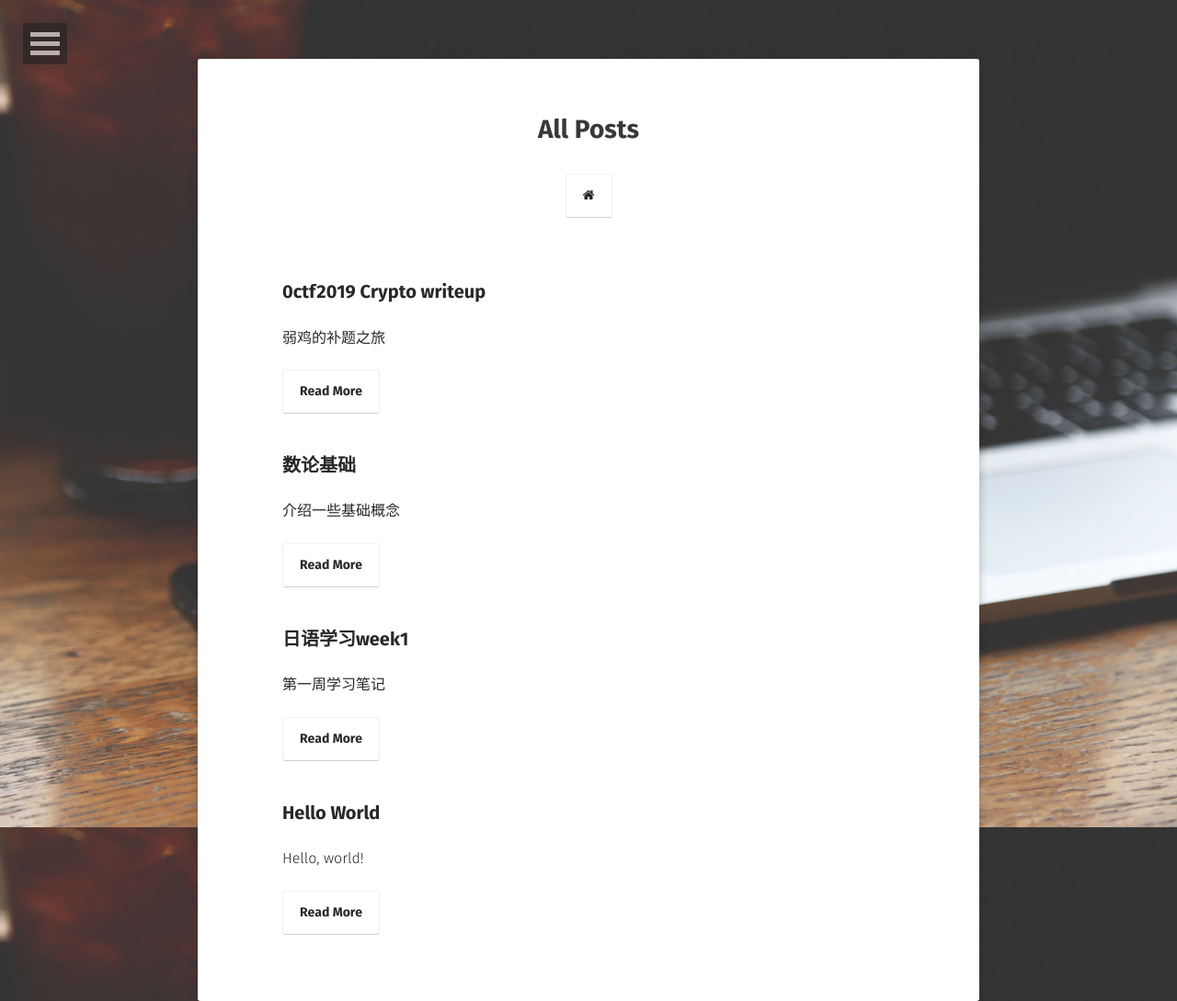
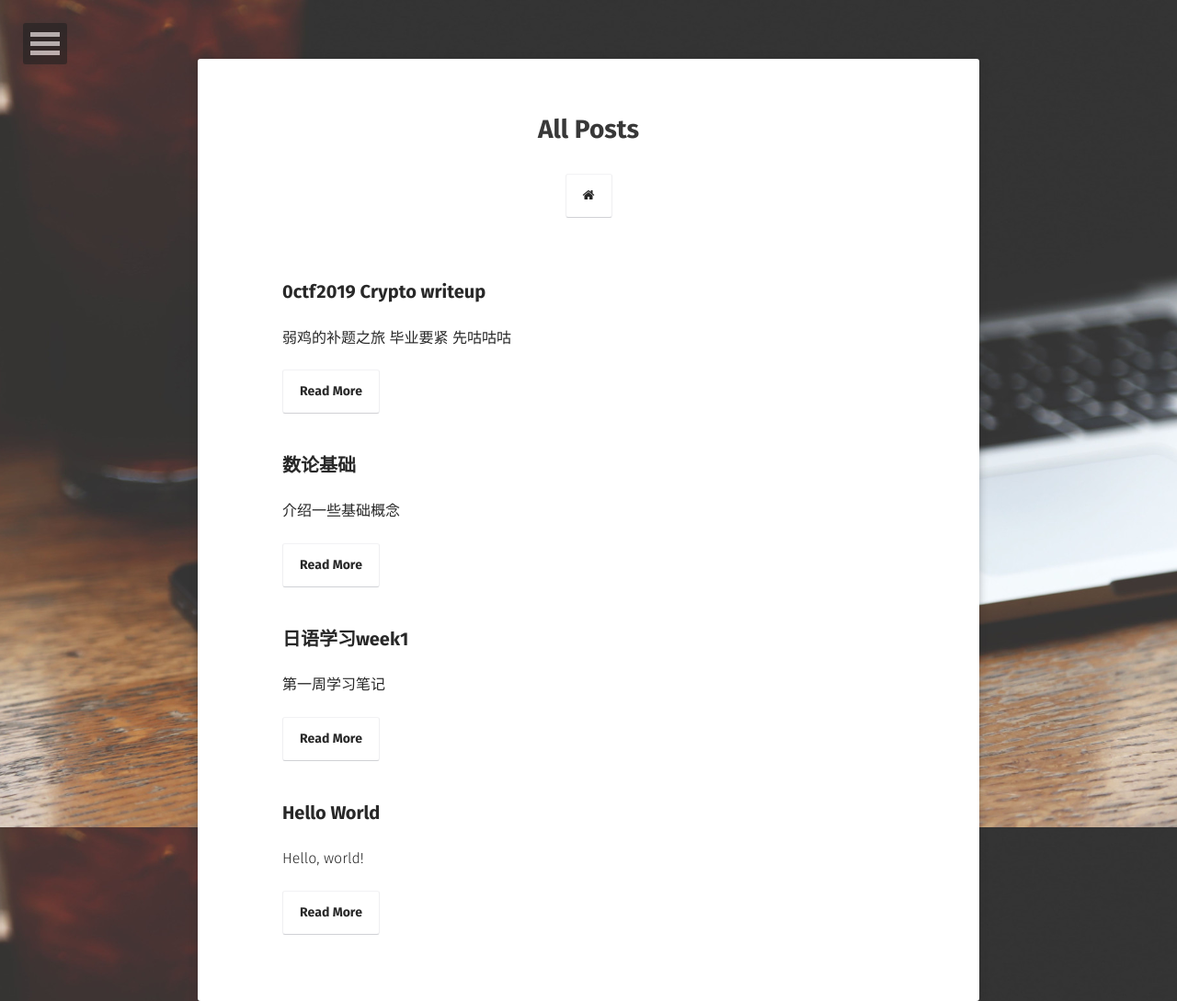
Before and after one commit to gmcnqaq/gmcnqaq, a Jekyll site: the page built from posts/index.md, in a window 1280 px wide. Shown: the whole page at 92% size. Built offline with Jekyll 4.4.1, drawn with Linux system fonts in a browser that asks for light colours; some web fonts are replaced.

Commit message:
Update 2019-04-09-0ctf2019-crypto-writeup.md

```diff
--- a/_posts/2019-04-09-0ctf2019-crypto-writeup.md
+++ b/_posts/2019-04-09-0ctf2019-crypto-writeup.md
@@ -2,7 +2,7 @@
 layout: post
 title: 0ctf2019 Crypto writeup
 date: 2019-04-09
-excerpt: "弱鸡的补题之旅"
+excerpt: "弱鸡的补题之旅  毕业要紧 先咕咕咕"
 tag:
 - Writeup
 - CTF
```
